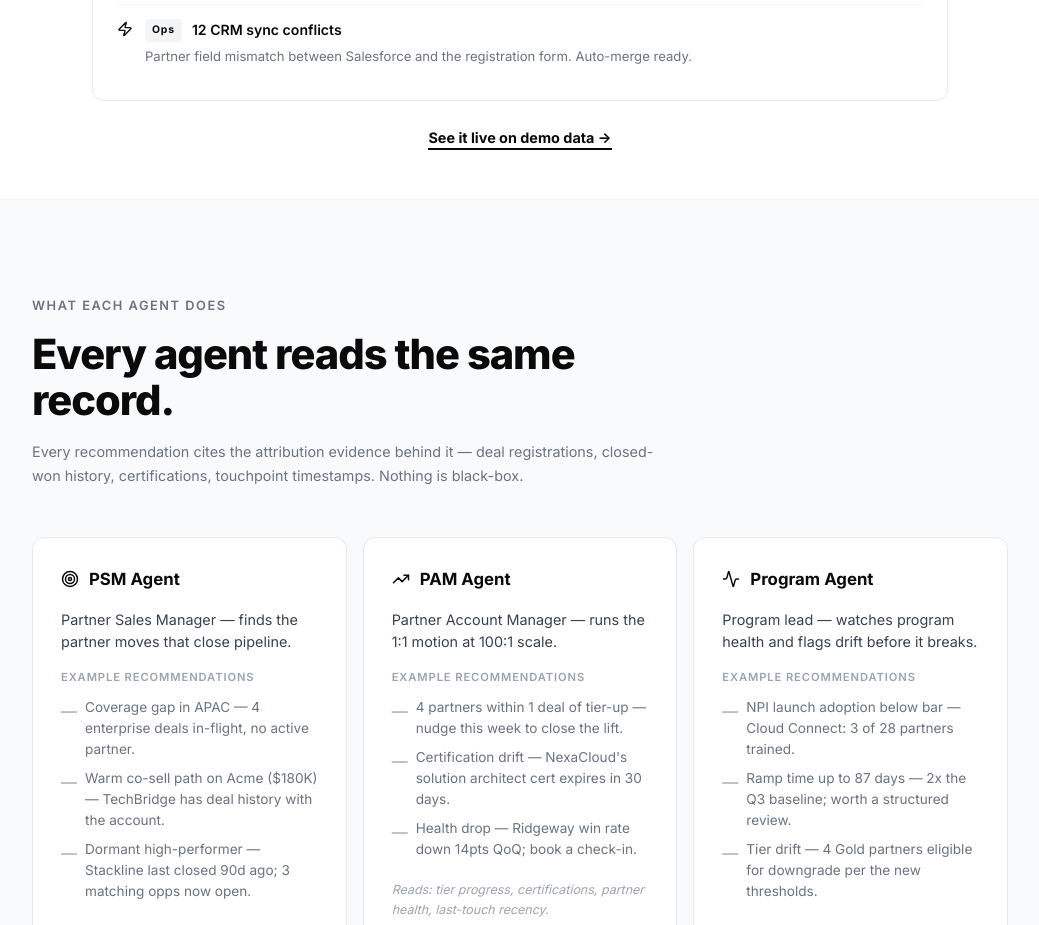
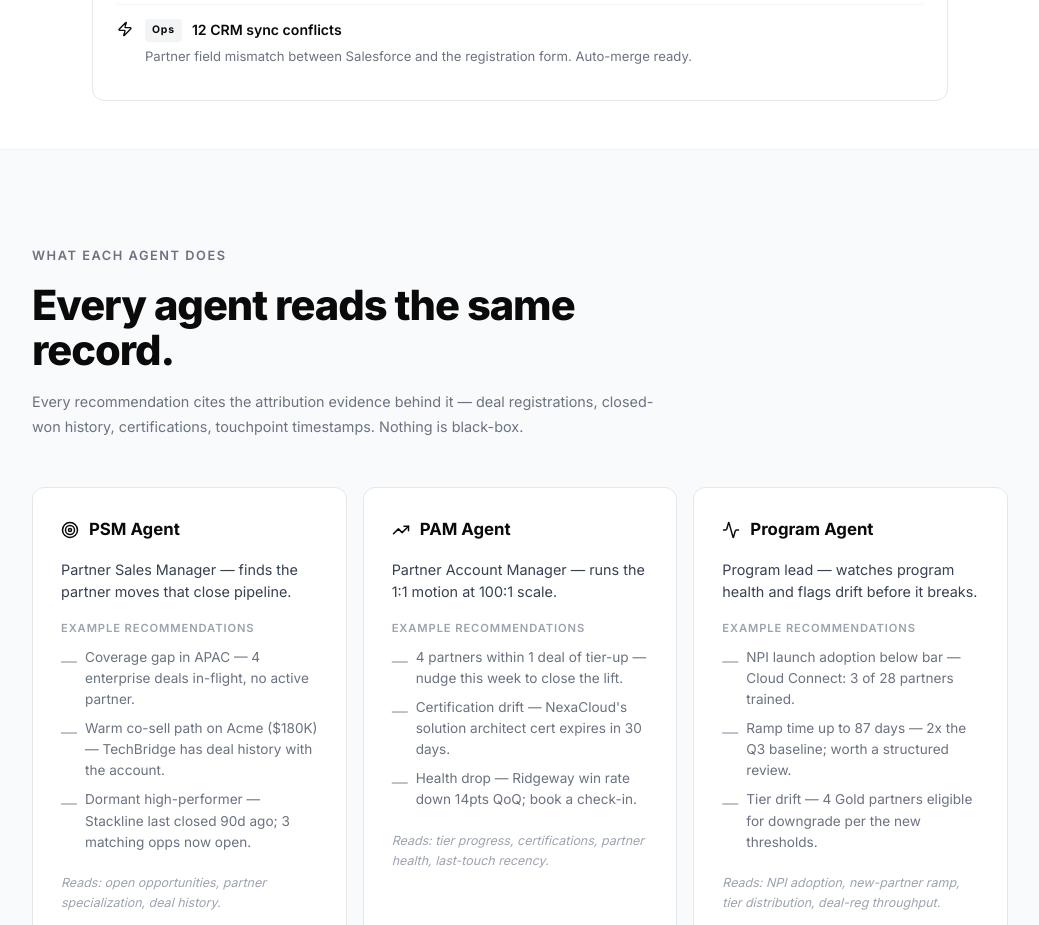
Before and after one commit to dylan3796/partner-attribution-ai, a Next.js app: page /agents in a window 1280 px wide. Shown: the part 900-1825 px from the top of the page, without its empty margins (120-1159 px from the left). Built offline with nearby package versions, Linux system fonts and the light colour scheme; no server answers.

Commit message:
Remove demo link from /agents marketing page
Landing/marketing pages must not expose a live demo or product entry — access
is by request only. The next-moves demo feed still exists for internal/dev use
(/dashboard/feed?demo=true); it's just not linked from any marketing page.

```diff
--- a/app/agents/page.tsx
+++ b/app/agents/page.tsx
@@ -170,14 +170,6 @@ export default function AgentsPage() {
               </div>
             ))}
           </MockWindow>
-          <div style={{ textAlign: "center", marginTop: "1.5rem" }}>
-            <Link
-              href="/dashboard/feed?demo=true"
-              style={{ fontSize: ".9rem", fontWeight: 700, color: "#0a0a0a", textDecoration: "none", borderBottom: "2px solid #0a0a0a", paddingBottom: 2 }}
-            >
-              See it live on demo data →
-            </Link>
-          </div>
         </div>
       </section>
 
```
